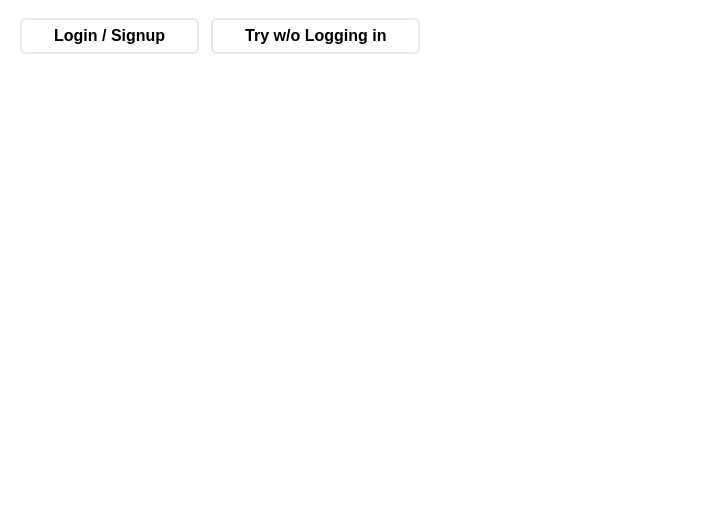
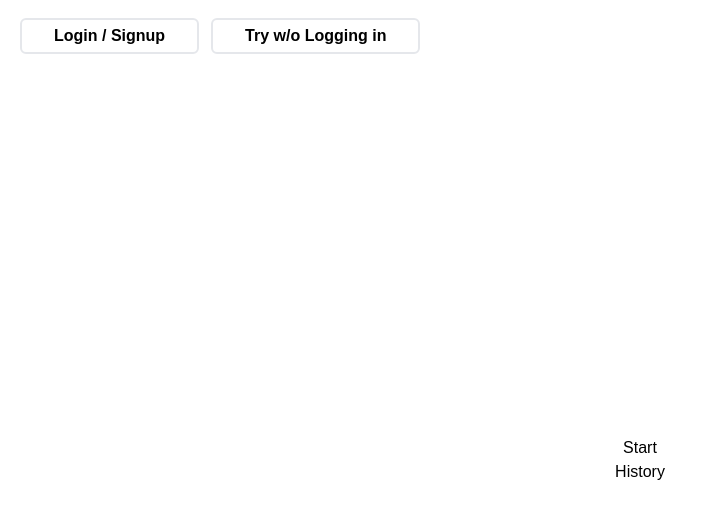
Before and after one commit to Crod7/Cash-Cashier, a Next.js app: page / in a window 1280 px wide. Shown: the top 518 px of the page, without its empty margins (0-708 px from the left). Built offline with nearby package versions, Linux system fonts and the light colour scheme; no server answers.

Commit message:
Created StartPage init files.

```diff
--- a/src/components/Navbar.tsx
+++ b/src/components/Navbar.tsx
@@ -1,6 +1,5 @@
-import React, { useEffect, useState } from 'react';
+import React, { useEffect } from 'react';
 import { useUser } from '@auth0/nextjs-auth0/client';
-import { useColorMode } from '@chakra-ui/react';
 import PostUser from '@/lib/database/apiFunctions/PostUser';
 import CheckUser from '@/lib/database/apiFunctions/CheckUser';
 import GetUser from '@/lib/database/apiFunctions/GetUser';
@@ -16,11 +15,6 @@ import { useSelector } from 'react-redux';
 const Navbar: React.FC = () => {
   const dispatch = useDispatch();
   const { user, error, isLoading } = useUser();
-
-  // Color Mode Imports
-  const { colorMode } = useColorMode(); // Get the current color mode from useColorMode
-  const isDarkMode = colorMode === 'dark'; // Check if it's dark mode
-  const customColorModeClass = isDarkMode ? 'dark' : 'light'; // Determine the appropriate class
 
   // Redux
   const page = useSelector((state: any) => state.page.page)
@@ -112,7 +106,7 @@ const Navbar: React.FC = () => {
   }
 
   return (
-    <nav className={`${customColorModeClass} p-2 h-12 flex mt-3`}>
+    <nav className={`p-2 h-12 flex mt-3`}>
       <ul className="flex list-none m-0 p-0 justify-between items-center">
         {(userData) ? (
           <>
--- /dev/null
+++ b/src/components/StartPage.tsx
@@ -0,0 +1,35 @@
+import React, { useEffect } from 'react';
+import { useUser } from '@auth0/nextjs-auth0/client';
+
+// Redux Imports
+import { setUserData } from '@/src/store/userSlice';
+import { setLoadingScreen } from '@/src/store/loadingScreenSlice';
+import { setPage } from '../store/pageSlice';
+import { useDispatch } from 'react-redux';
+//Redux Imports
+import { useSelector } from 'react-redux';
+
+
+const StartPage: React.FC = () => {
+    const dispatch = useDispatch();
+    const { user, error, isLoading } = useUser();
+
+    // Redux
+    const page = useSelector((state: any) => state.page.page)
+    const userData = useSelector((state: any) => state.user.userData);
+
+
+
+
+
+
+
+    return (
+        <div className='w-[100vw] h-[100vh] flex justify-center items-center flex-col'>
+            <button>Start</button>
+            <button>History</button>
+        </div>
+    );
+}
+
+export default StartPage;
--- a/src/pages/index.tsx
+++ b/src/pages/index.tsx
@@ -3,6 +3,7 @@ import LoadingScreen from '../components/Utility/Loading-Feature/LoadingScreen';
 import Navbar from '@/src/components/Navbar';
 //Redux Imports
 import { useSelector } from 'react-redux';
+import StartPage from '../components/StartPage';
 
 export default function BasePage() {
     // Redux
@@ -16,6 +17,12 @@ export default function BasePage() {
                 <LoadingScreen />
             )}
             <Navbar />
+            {userData && (
+                <div>Hey</div>
+            )}
+            {page == 'StartPage' && (
+                <StartPage />
+            )}
         </div>
     );
 }
--- a/src/store/pageSlice.ts
+++ b/src/store/pageSlice.ts
@@ -7,7 +7,7 @@ interface PageState {
 }
 
 const initialState: PageState = {
-    page: 'main',
+    page: 'StartPage',
 };
 
 const pageSlice = createSlice({
```
